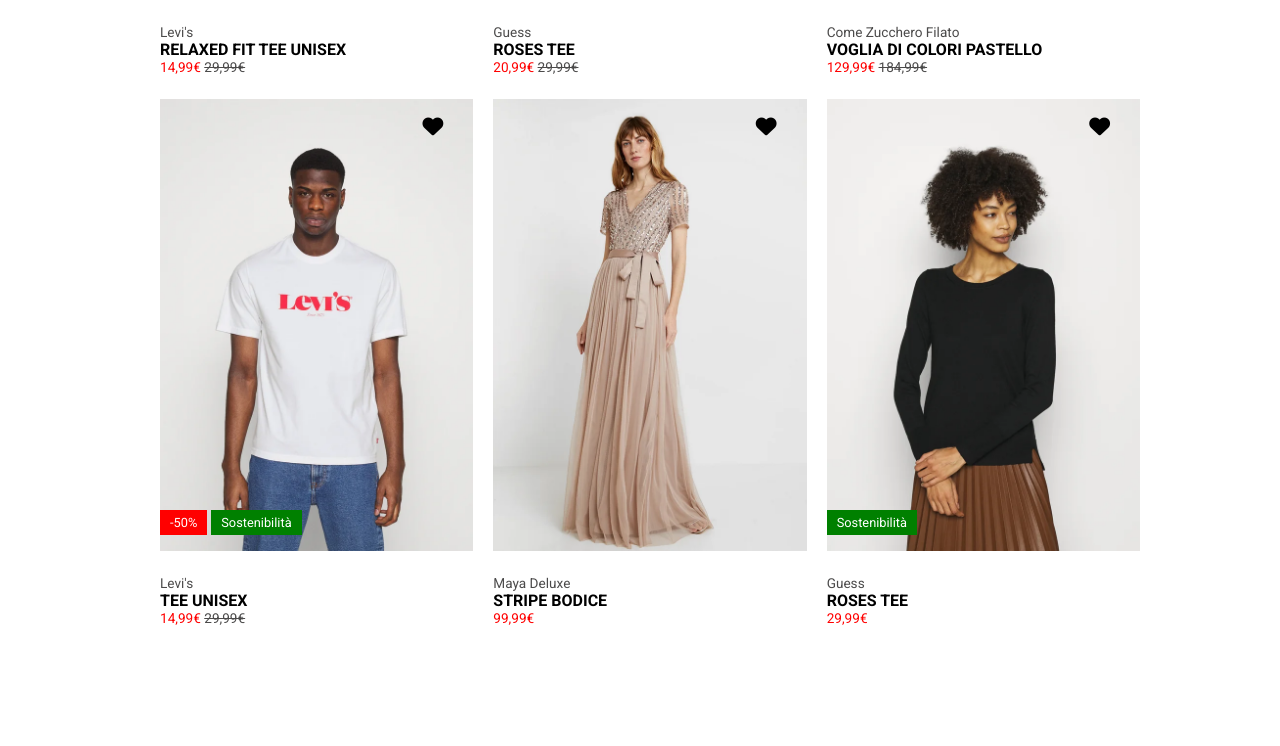
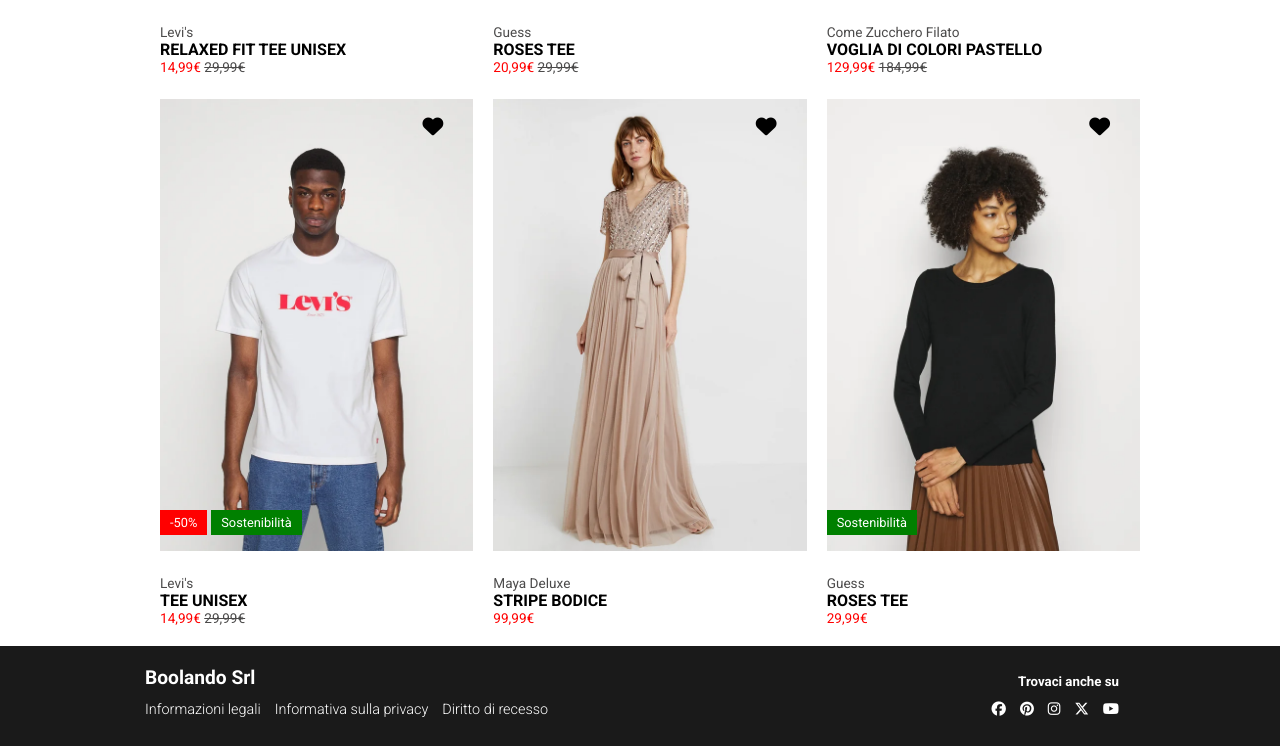
Before and after one commit to AleScla/html-css-boolando, a plain HTML site: page index.html in a window 1280 px wide. Shown: the part 560-1306 px from the top of the page. Before the commit the page ends 1186 px from the top, so only its background shows below. Drawn offline with Linux system fonts and the light colour scheme.

Commit message:
Esercizio completato con bonus

```diff
--- a/css/style.css
+++ b/css/style.css
@@ -24,6 +24,12 @@ a{
     text-align:right;
 }
 
+li{
+    display:inline-block;
+    list-style:none;
+    padding:10px 5px;
+}
+
 
 /* header */
 header{
@@ -45,11 +51,7 @@ header{
     text-align:center;
 }
 
-.hdr-container .column1-4 > ul > li{
-    display:inline-block;
-    list-style:none;
-    padding:10px 5px;
-}
+
 
 .logo{
     height:40px;
@@ -161,8 +163,39 @@ header{
 
 
 /* footer */
+footer{
+    background-color:#1A1A1A;
+    margin-top:20px;
+    padding-top:20px;
+    min-height:100px;
+}
 
+.ftr-container{
+    width:1000px;
+    margin:auto;
+}
 
+.ftr-left h4{
+    font-size:1.2rem;
+    padding:0 5px;
+}
+
+.ftr-container > *{
+    color:white;
+    display:inline-block;
+}
+
+.ftr-left, .ftr-right{
+    width:calc((100% / 2) - 10px)
+}
+
+.ftr-left ul > li > a{
+    font-weight:300;
+}
+
+.ftr-right h5{
+    padding-right:5px;
+}
 /* debug */
 
 /* .debug header .hdr-container{
@@ -175,7 +208,7 @@ header{
     border:1px dashed blue;
 
 } */
-.debug main .container .row{
+/* .debug main .container .row{
     background-color:red;
 
 }
@@ -184,4 +217,4 @@ header{
     background-color:purple;
     border: 1px solid black;
 
-}
+} */
--- a/index.html
+++ b/index.html
@@ -13,7 +13,7 @@
         <!-- FONT AWESOME -->
         <link rel="stylesheet" href="https://cdnjs.cloudflare.com/ajax/libs/font-awesome/6.5.2/css/all.min.css" integrity="sha512-SnH5WK+bZxgPHs44uWIX+LLJAJ9/2PkPKZ5QiAj6Ta86w+fsb2TkcmfRyVX3pBnMFcV7oQPJkl9QevSCWr3W6A==" crossorigin="anonymous" referrerpolicy="no-referrer"/>
     </head>
-    <body class="debug">
+    <body>
         <!-- inizio header -->
         <header>
             <nav class="hdr-container">
@@ -184,7 +184,40 @@
         <!-- inizio footer -->
         <footer>
             <div class="ftr-container">
-
+                <div class="ftr-left">
+                    <h4> Boolando Srl</h4>
+                    <ul>
+                        <li>
+                            <a href="#">Informazioni legali</a>
+                        </li>
+                        <li>
+                            <a href="#">Informativa sulla privacy</a>
+                        </li>
+                        <li>
+                            <a href="#">Diritto di recesso</a>
+                        </li>
+                    </ul>
+                </div>
+                <div class="ftr-right txt-right">
+                    <h5>Trovaci anche su</h5>
+                    <ul>
+                        <li>
+                            <a href="#"><i class="fa-brands fa-facebook"></i></a>
+                        </li>
+                        <li>
+                            <a href="#"><i class="fa-brands fa-pinterest"></i></a>
+                        </li>
+                        <li>
+                            <a href="#"><i class="fa-brands fa-instagram"></i></a>
+                        </li>
+                        <li>
+                            <a href="#"><i class="fa-brands fa-x-twitter"></i></a>
+                        </li>
+                        <li>
+                            <a href="#"><i class="fa-brands fa-youtube"></i></a>
+                        </li>
+                    </ul>
+                </div>
             </div>
 
         </footer>
```
